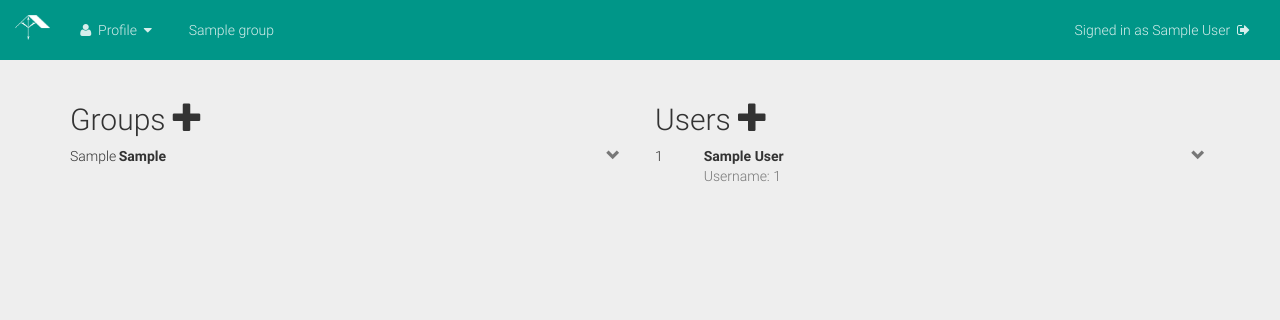
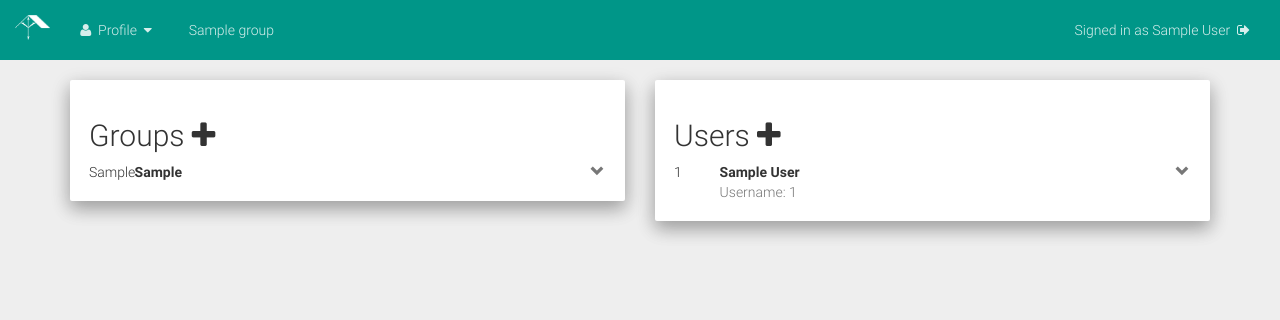
Before and after one commit to hechi/rooftop, a Django app: template rooftop/templates/adminpage.html in a window 1280 px wide. Shown: the top 320 px of the page. Run offline with Django 3.2, Linux system fonts and the light colour scheme; tables that the repository leaves empty hold one stand-in row (values such as "Sample post"); the template is opened without the code that fills it: values that come from a table or form of the project are taken from there, most other values are stand-ins (such as "Sample title", 1, 10 or a date in 2020); some libraries are stand-ins or nearby versions.

Commit message:
updated adminpage icons and added jumbotron

```diff
--- a/rooftop/templates/adminpage.html
+++ b/rooftop/templates/adminpage.html
@@ -4,8 +4,9 @@
 {% csrf_token %}
 <div class="row">
     <div class="col-md-6 group-row">
+        <div class="jumbotron">
             <div class="header">
-            <h2>Groups <span class="glyphicon glyphicon-plus  dropdown-info" data-for=".addGroup"></span></h2>
+                <h2>Groups <span class="fa fa-plus  dropdown-info" data-for=".addGroup"></span></h2>
                 <div class="row info hidden addGroup">
                     <div class="col-md-10 col-md-offset-1">
                         <div class="panel panel-primary">
@@ -112,9 +113,11 @@
             </div>
             {% endfor %}
         </div>
+    </div>
     <div class="col-md-6 user-row" id="user-row">
+        <div class="jumbotron">
             <div class="header">
-            <h2>Users <span class="glyphicon glyphicon-plus  dropdown-info" data-for=".addUser"></span></h2>
+                <h2>Users <span class="fa fa-plus  dropdown-info" data-for=".addUser"></span></h2>
                 <div class="row info hidden addUser">
                     <div class="col-md-11 col-md-offset-1">
                         <div class="panel panel-primary">
@@ -221,4 +224,5 @@
             {% endfor %}
         </div>
     </div>
+</div>
 {% endblock %}
--- a/rooftop/views.py
+++ b/rooftop/views.py
@@ -44,7 +44,7 @@
 
     if isUserInGroup(request.user.username,"admin"):
         group={}
-        group['icon']="glyphicon-wrench"
+        group['icon']="fa-wrench"
         group['link']="/manage/"
         group['name']="Admin"
         groups.append(group)
```
Lines whose indentation alone changed are shown as unchanged.
